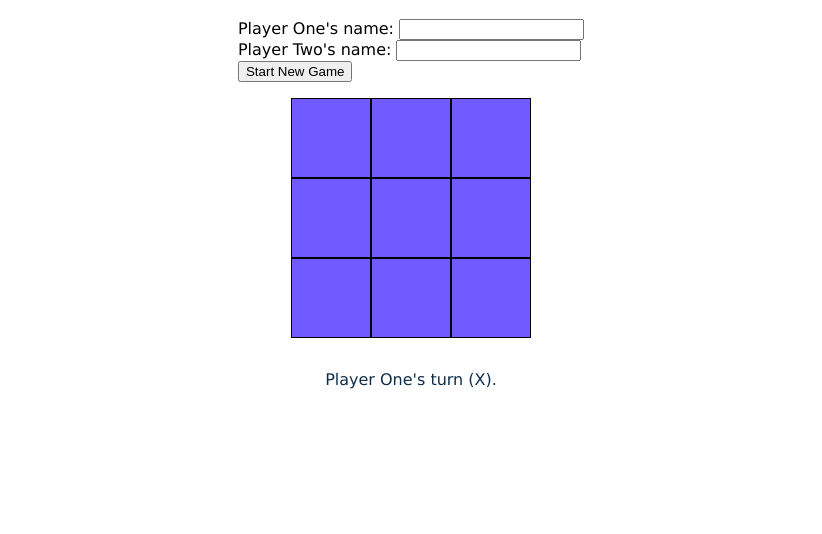
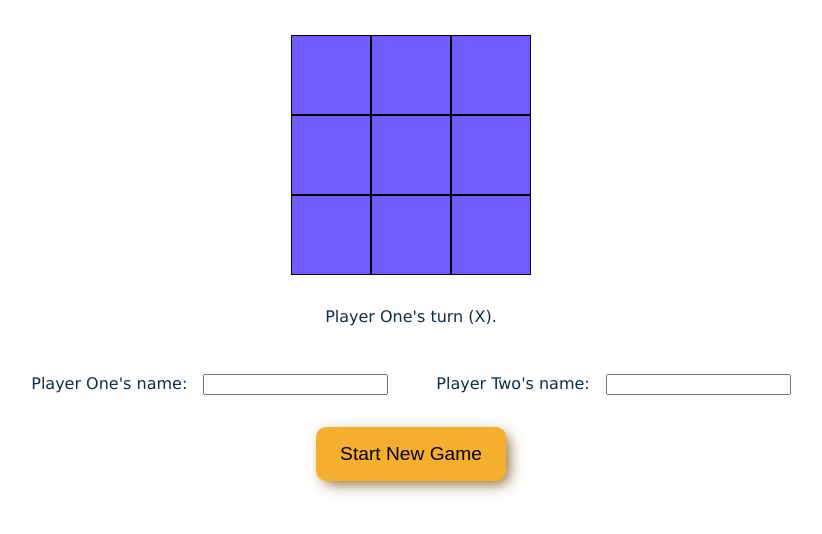
Before and after one commit to AltheaVestrit/tic-tac-toe, a plain HTML site: page index.html in a window 1280 px wide. Shown: the part 70-604 px from the top of the page, without its empty margins (229-1051 px from the left). Drawn offline with Linux system fonts and the light colour scheme.

Commit message:
make name inputs and start button functional

```diff
--- a/index.html
+++ b/index.html
@@ -8,7 +8,10 @@
 </head>
 <body>
     <h1>Tic Tac Toe</h1>
+    <div class="board"></div>
+    <span id="console"></span>
     <form>
+        <div class="inputs">
             <div class="name-input">
                 <label for="player-one">Player One's name: </label>
                 <input type="text" name="player-one" id="player-one">
@@ -17,10 +20,9 @@
                 <label for="player-two">Player Two's name: </label>
                 <input type="text" name="player-two" id="player-two">
             </div>
-        <button type="submit">Start New Game</button>
+        </div>
+        <button type="submit" id="start">Start New Game</button>
     </form>
-    <div class="board"></div>
-    <span id="console"></span>
     <script src="scripts.js"></script>
 </body>
 </html>
--- a/scripts.js
+++ b/scripts.js
@@ -11,19 +11,16 @@
         return { placeMarker, getBoard };
     };
 
-    function GameController(
-        playerOneName = "Player One",
-        playerTwoName = "Player Two"
-    ) {
+    function GameController(playerOneName, playerTwoName) {
         const board = Gameboard();
 
         const players = [
             {
-                name: playerOneName,
+                name: playerOneName ? playerOneName : "Player One",
                 marker: "X"
             },
             {
-                name: playerTwoName,
+                name: playerTwoName ? playerTwoName : "Player Two",
                 marker: "O"
             }
         ];
@@ -78,9 +75,13 @@
     };
 
     function ScreenController() {
-        const game = GameController();
         const display = document.querySelector("#console");
         const boardDiv = document.querySelector(".board");
+        const startBtn = document.querySelector("#start");
+        const playerOne = document.querySelector("#player-one").value;
+        const playerTwo = document.querySelector("#player-two").value;
+
+        const game = GameController(playerOne,playerTwo);
 
         const updateScreen = () => {
             display.textContent = "";
@@ -131,6 +132,11 @@
 
         boardDiv.addEventListener("click", clickHandlerBoard);
 
+        startBtn.addEventListener("click",(e) => {
+            e.preventDefault();
+            ScreenController();
+        });
+
         updateScreen();
     };
 
--- a/styles.css
+++ b/styles.css
@@ -48,3 +48,42 @@ h1 {
 .cell.end {
     background-color: #a682ff;
 }
+
+form {
+    padding: 48px 0;
+    display: flex;
+    flex-direction: column;
+    gap: 32px;
+    align-items: center;
+}
+
+.inputs {
+    display: flex;
+    flex-wrap: wrap;
+    gap: 48px;
+}
+
+.name-input {
+    color: #102e4a;
+    display: flex;
+    gap: 16px;
+}
+
+form button {
+    background-color: #F6AE2D;
+    color: black;
+    padding: 16px 24px;
+    font-size: 1.2rem;
+    border: none;
+    border-radius: 10px;
+    box-shadow: 5px 5px 15px -3px #795616;
+}
+
+form button:hover {
+    background-color: white;
+
+}
+
+form button:active {
+    border: 2px solid #D78F09;
+}
```
Lines whose indentation alone changed are shown as unchanged.
